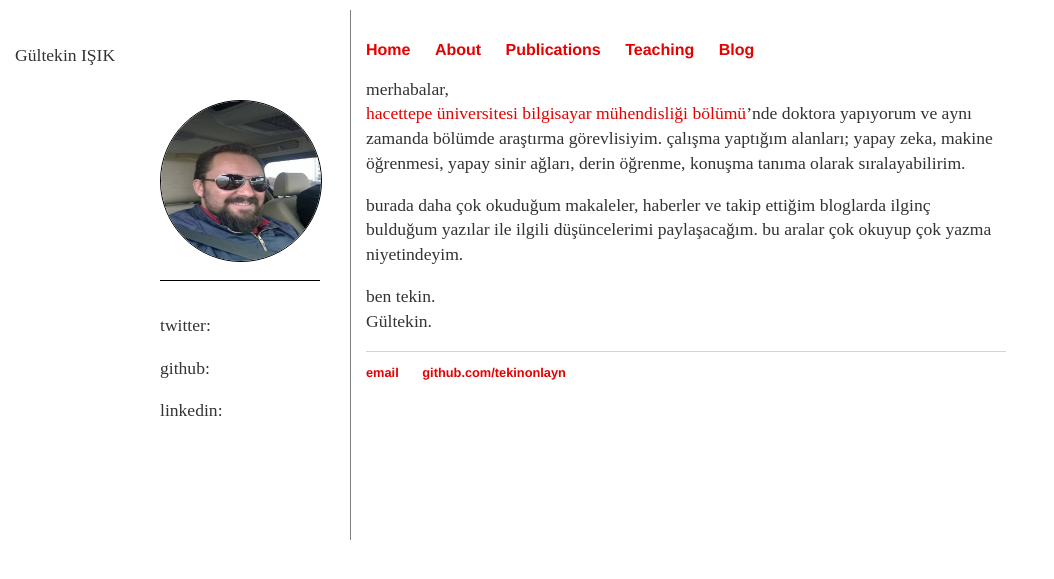
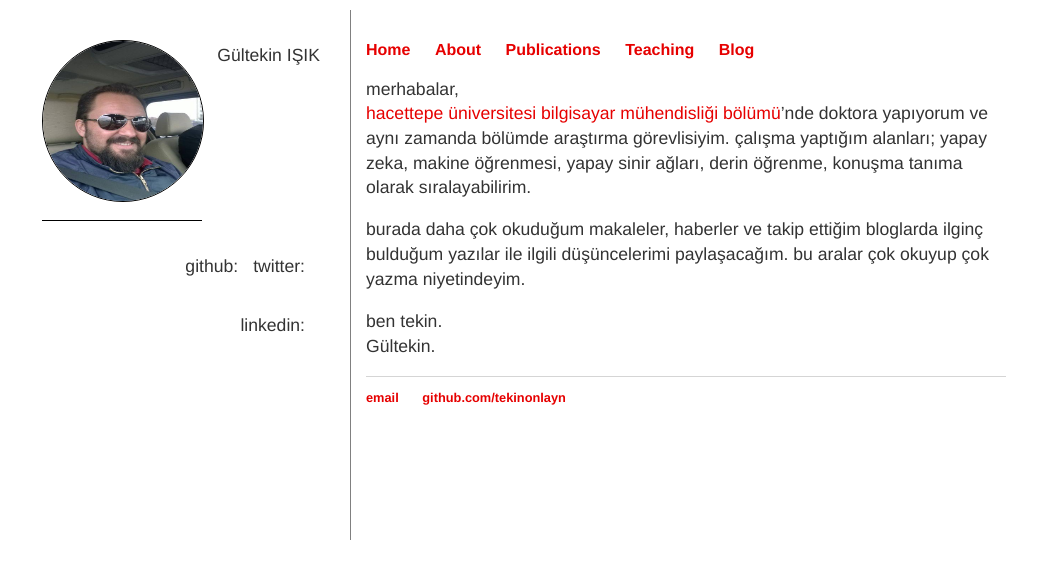
Before and after one commit to tekinonlayn/gi.github.io, a Jekyll site: the page built from cv/cv.html, in a window 1280 px wide. Shown: the top 579 px of the page, without its empty margins (0-1054 px from the left). Built offline with Jekyll 4.4.1, drawn with Linux system fonts in a browser that asks for light colours.

Commit message:
Update varsay.css

```diff
--- a/css/varsay.css
+++ b/css/varsay.css
@@ -1,5 +1,6 @@
 body {
     margin: 10px auto;
+    font-family:'Helvetica', 'Arial', 'Sans-Serif';
     /*width: 100%;*/
 }
 #sol {
@@ -15,6 +16,7 @@ body {
 }
 #sol p {
     margin-right: 15px;
+    float: right;
 }
 #main {
     width: 50%;
```
